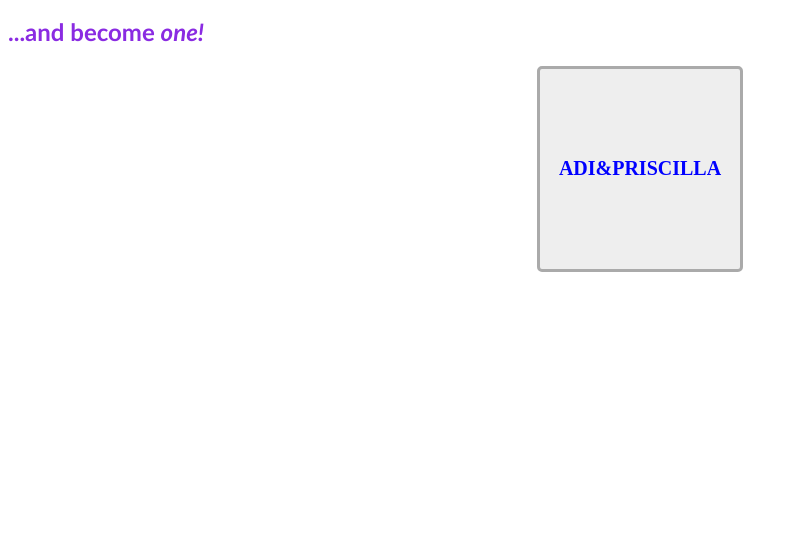
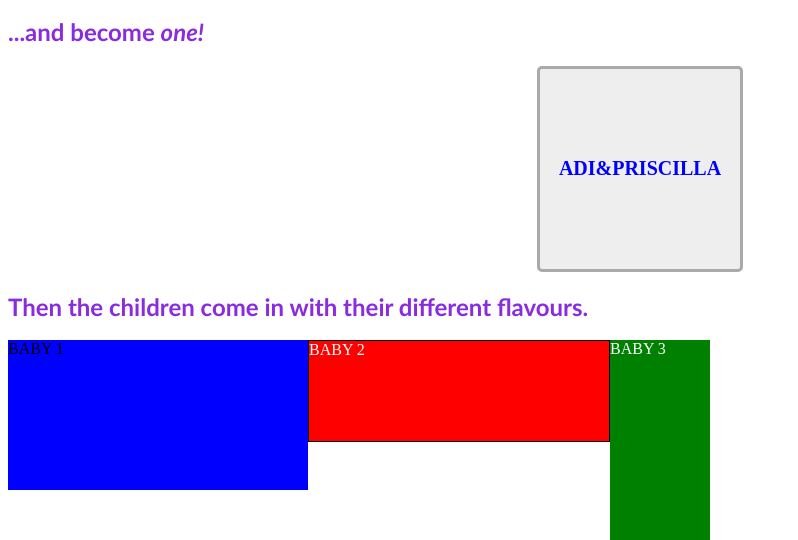
Before and after one commit to MPA-SE/My_tutorials, a plain HTML site: page PRACTICE/practice2.html in a window 1280 px wide. Shown: the part 350-890 px from the top of the page, without its empty margins (0-798 px from the left). Before the commit the page ends 800 px from the top, so only its background shows below. Drawn offline with Linux system fonts and the light colour scheme.

Commit message:
CSS layout 1

```diff
--- a/PRACTICE/practice2.html
+++ b/PRACTICE/practice2.html
@@ -70,6 +70,44 @@
     <div class="new-ex-box">ADI&PRISCILLA</div>
     <!-- I love CSS!!! I need to learn more about fonts
     and colors though.-->
+    <h2>Then the children come in with their different
+        flavours.
+    </h2>
+    <style>
+        .box-1 {
+            border: 1px solid black:
+            color: white;
+            background-color: blue;
+            height: 150px;
+            width: 300px;
+        }
+        .box-2 {
+            border: 1px solid black;
+            color: white;
+            background-color: red;
+            height: 100px;
+            width: 300px;
+        }
+        .box-3 {
+            border: 1 px solid black;
+            color:white;
+            background-color: green;
+            height: 200px;
+            width: 100px;
+        }
+        .floated div {
+            float: left;
+        }
+    </style>
+    <div class="floated">
+    <div class="box-1">BABY 1</div>
+    <div class="box-2">BABY 2</div>
+    <div class="box-3">BABY 3</div>
+    </div>
+    <!-- We use float to push elements as far left
+    or right, as possible; and when there's not enough
+    space, they move to the next line.-->
+
 
 
 
```
